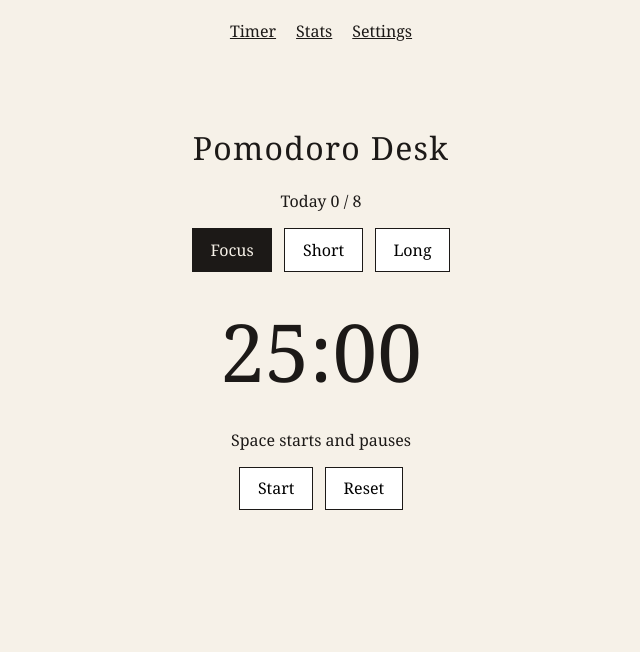
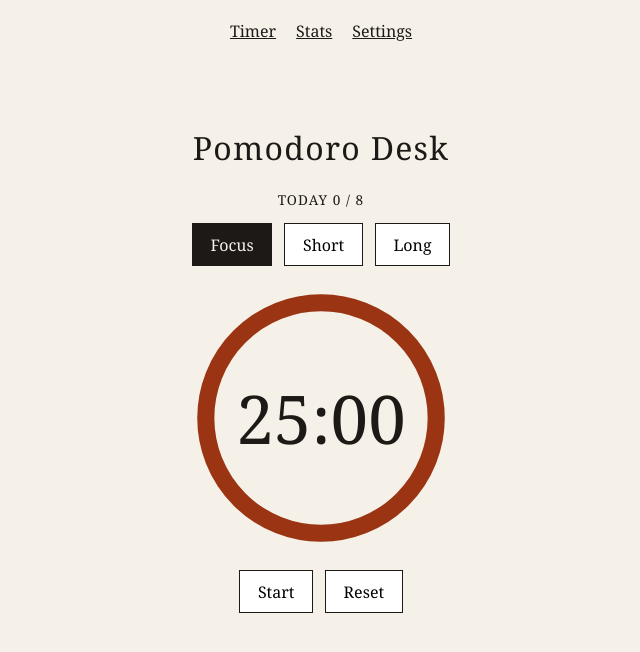
Before and after one commit to asilabdul/pomodoro-desk, a Next.js app: page / in a window 1280 px wide. Shown: the top 652 px of the page, without its empty margins (319-959 px from the left). Built offline with nearby package versions, Linux system fonts and the light colour scheme.

Commit message:
wrap clock with remaining-time ring

```diff
--- a/app/globals.css
+++ b/app/globals.css
@@ -2,9 +2,12 @@
 body { margin: 0; min-height: 100vh; }
 main { max-width: 40rem; margin: 4rem auto; padding: 0 1.5rem; text-align: center; }
 h1 { font-weight: 500; letter-spacing: 0.04em; }
-.clock { font-size: 5rem; margin: 1.5rem 0; font-variant-numeric: tabular-nums; }
+.clock { font-size: 4.2rem; margin: 0; font-variant-numeric: tabular-nums; }
+.clock-wrap { position: relative; width: 16rem; height: 16rem; margin: 1.5rem auto; display: grid; place-items: center; }
+.ring { position: absolute; inset: 0; }
 .actions, .modes { display: flex; gap: 0.75rem; justify-content: center; flex-wrap: wrap; }
 button { font: inherit; padding: 0.6rem 1.1rem; border: 1px solid #1c1917; background: #fff; cursor: pointer; text-transform: capitalize; }
 button[data-active='true'] { background: #1c1917; color: #f6f1e8; }
 .topnav { display: flex; gap: 1.25rem; justify-content: center; padding: 1.25rem; }
 .topnav a { color: inherit; }
+.goal { letter-spacing: 0.08em; text-transform: uppercase; font-size: 0.85rem; }
--- a/components/Timer.tsx
+++ b/components/Timer.tsx
@@ -4,12 +4,14 @@ import { formatClock, secondsFor, type Mode } from '../lib/time';
 import { readMode, writeMode } from '../lib/storage';
 import { chime } from '../lib/sound';
 import { recordFocusComplete } from '../lib/stats';
+import { Ring } from './Ring';
 
 export function Timer() {
   const [mode, setMode] = useState<Mode>('focus');
   const [remaining, setRemaining] = useState(secondsFor('focus'));
   const [running, setRunning] = useState(false);
   const armed = useRef(false);
+  const total = secondsFor(mode);
   useEffect(() => { const next = readMode(); setMode(next); setRemaining(secondsFor(next)); }, []);
   useEffect(() => { writeMode(mode); setRemaining(secondsFor(mode)); setRunning(false); armed.current = false; }, [mode]);
   useEffect(() => {
@@ -25,15 +27,6 @@ export function Timer() {
       if (mode === 'focus') recordFocusComplete();
     }
   }, [remaining, mode]);
-  useEffect(() => {
-    function onKey(event: KeyboardEvent) {
-      if (event.code !== 'Space') return;
-      event.preventDefault();
-      setRunning((v) => !v);
-    }
-    window.addEventListener('keydown', onKey);
-    return () => window.removeEventListener('keydown', onKey);
-  }, []);
   return (
     <section>
       <div className="modes">
@@ -41,8 +34,10 @@ export function Timer() {
           <button key={item} type="button" data-active={mode === item} onClick={() => setMode(item)}>{item}</button>
         ))}
       </div>
-      <p className="clock">{formatClock(remaining)}</p>
-      <p className="hint">Space starts and pauses</p>
+      <div className="clock-wrap">
+        <Ring value={remaining} max={total} />
+        <p className="clock">{formatClock(remaining)}</p>
+      </div>
       <div className="actions">
         <button type="button" onClick={() => setRunning((v) => !v)}>{running ? 'Pause' : 'Start'}</button>
         <button type="button" onClick={() => { setRunning(false); setRemaining(secondsFor(mode)); }}>Reset</button>
```
